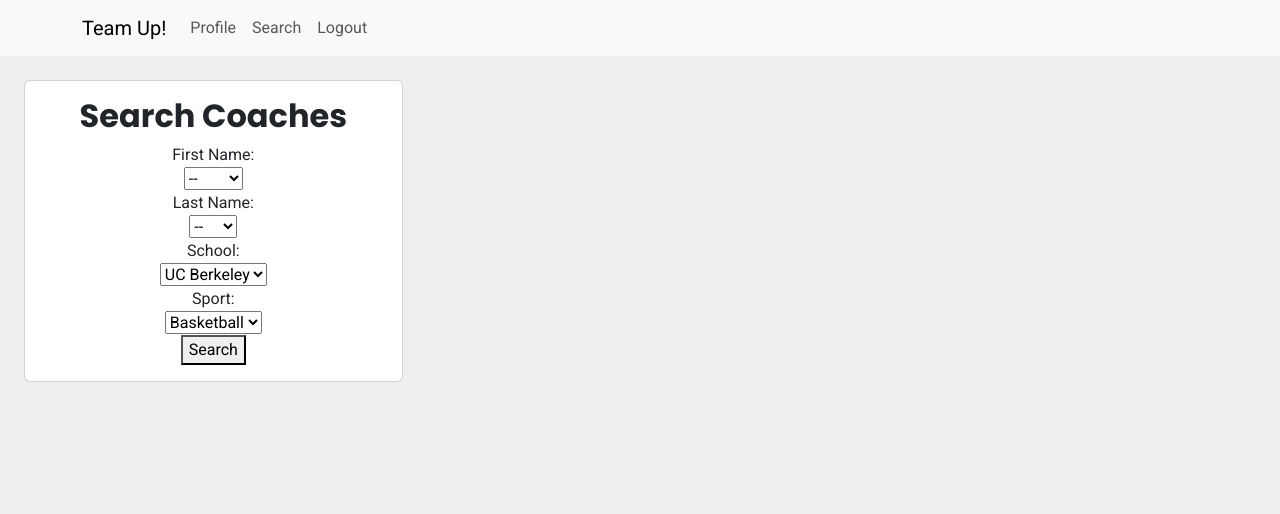
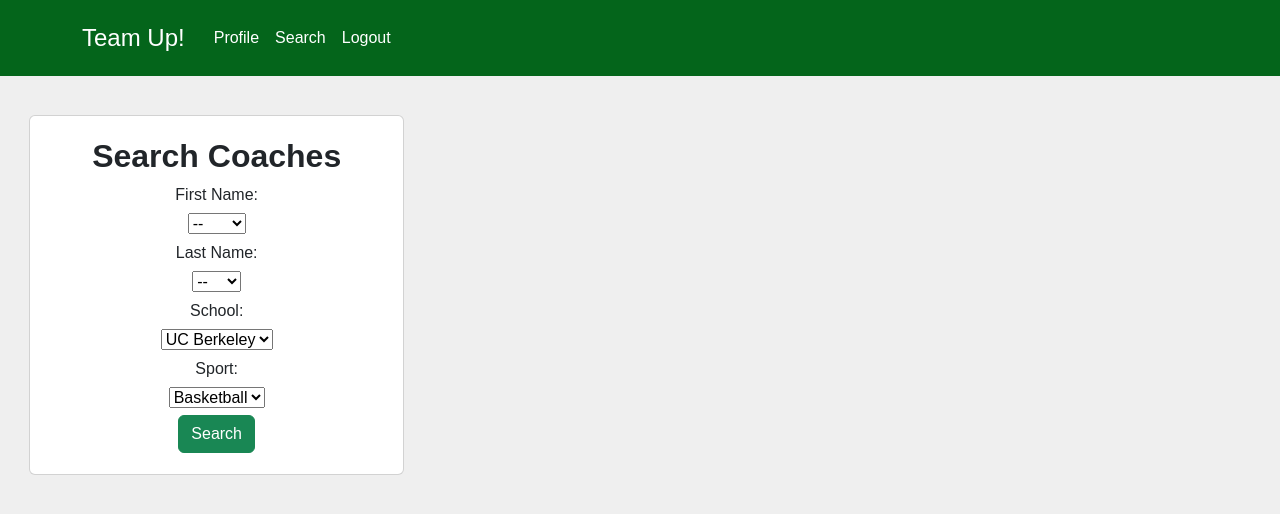
Before and after one commit to iareadrian/HB-college-athlete-recruiting, a Flask app: page /new-search in a window 1280 px wide. Shown: the top 514 px of the page. Run offline with Flask 2, Linux system fonts and the light colour scheme; the visitor is signed in with stand-in values (Sample User, id 1); data comes from the database, SQL or seed files in the repository.

Commit message:
Green buttons added

```diff
--- a/static/coachSearchResults.js
+++ b/static/coachSearchResults.js
@@ -6,7 +6,8 @@ const displayResults = (searchResults) => {
         resultElement = document.createElement('div');
         resultElement.classList.add('profile-card')
         messageBtn = document.createElement('button');
-        messageBtn.innerText = 'Send SMS';
+        messageBtn.classList.add('btn', 'btn-success');
+        messageBtn.innerText = 'Send This User A Text';
         resultElement.innerHTML = (
             `Student: ${result.fname} ${result.lname}<br>`
             + `Gender: ${result.gender}<br>`
--- a/static/css/style.css
+++ b/static/css/style.css
@@ -1,7 +1,3 @@
-@import url('https://fonts.googleapis.com/css2?family=Roboto:wght@300;400;700&display=swap');
-@import url('https://fonts.googleapis.com/css2?family=Poppins:wght@300;400;700&display=swap');
-@import url('https://fonts.googleapis.com/css2?family=Playfair+Display:wght@400;700&display=swap');
-
 #results {
     max-height: 1080px;
     overflow: auto;
@@ -23,11 +19,45 @@
 }
 
 h1, h2, h3 {
-    font-family: 'Poppins', sans-serif;
-    font-weight: 700; /* Bold weight */
+    font-family: Arial, Helvetica, sans-serif;
+    font-weight: 800; /* Bold weight */
 }
 
 body {
     background-color: #efefef;
-    font-family: 'Roboto', sans-serif;
+    font-family: Arial, Helvetica, sans-serif
 }
+
+div {
+    padding: 5px;
+}
+
+nav {
+    background-color: rgb(4, 101, 27);
+}
+
+.navbar-brand {
+    font-family: Arial, Helvetica, sans-serif
+    font-weight: 800;
+    font-size: 24px;
+    color: #ffffff;
+}
+
+.navbar-toggler {
+    padding: var(--bs-navbar-toggler-padding-y) var(--bs-navbar-toggler-padding-x);
+    font-size: var(--bs-navbar-toggler-font-size);
+    line-height: 1;
+    color: #ffffff;
+    background-color: transparent;
+    border: var(--bs-border-width) solid #ffffff(--bs-navbar-toggler-border-color);
+    border-radius: var(--bs-navbar-toggler-border-radius);
+    transition: var(--bs-navbar-toggler-transition);
+}
+
+.navbar-toggler-icon {
+    filter: invert(100%)
+}
+
+.nav-link {
+    color: #ffffff;
+}
--- a/static/studentSearchResults.js
+++ b/static/studentSearchResults.js
@@ -16,8 +16,9 @@ const displayResults = (searchResults) => {
     searchResults.forEach((result) => {
         resultElement = document.createElement('div');
         resultElement.classList.add('profile-card');
-        messageBtn = document.createElement('button')
-        messageBtn.innerText = 'Send SMS'
+        messageBtn = document.createElement('button');
+        messageBtn.classList.add('btn', 'btn-success')
+        messageBtn.innerText = 'Send This User A Text';
         resultElement.innerHTML = (
             `Coach: ${result.fname} ${result.lname}<br>`
             + `School: ${result.school_id}<br>`
--- a/templates/base.html
+++ b/templates/base.html
@@ -16,7 +16,7 @@
     <!-- <body class="d-flex justify-content-center align-items-center min-vw-100 min-vh-100"> -->
 
     <body>
-        <nav class="navbar navbar-expand-lg navbar-light bg-light" id="main-nav">
+        <nav class="navbar navbar-expand-lg" id="main-nav">
             <div class="container">
                 <a class="navbar-brand" href="#">Team Up!</a>
                 {% if request.path != '/' %}
--- a/templates/coach-profile.html
+++ b/templates/coach-profile.html
@@ -13,7 +13,7 @@
                 <p>Sport:  {{ coach.sport.sport_name }}</p>
                 <p>Bio:  {{ coach.bio }}</p>
                 <form action="/new-search">
-                    <input type="submit" value="Search Students">
+                    <input type="submit" value="Search Students" class="btn btn-success">
                 </form>
             </div>
         </div>
--- a/templates/complete-coach-profile.html
+++ b/templates/complete-coach-profile.html
@@ -33,7 +33,7 @@
                     </select>
                 </div>
                 <div>
-                    <input type="submit" value="Create Profile">
+                    <input type="submit" value="Create Profile" class="btn btn-success">
                 </div>
             </form>
         </div>
--- a/templates/complete-student-profile.html
+++ b/templates/complete-student-profile.html
@@ -59,7 +59,7 @@
                     </select>
                 </div>
                 <div>
-                    <input type="submit" value="Create Profile">
+                    <input type="submit" value="Create Profile" class="btn btn-success">
                 </div>
             </form>
         </div>
--- a/templates/homepage.html
+++ b/templates/homepage.html
@@ -32,7 +32,7 @@
                             <label class="form-check-label" for="coach">Coach</label>
                         </div>
                         <p class="text-center">
-                            <input type="submit" value="Login">
+                            <input type="submit" value="Login" class="btn btn-success">
                         </p>
                     </form>
                 </div>
@@ -59,7 +59,7 @@
                         </p>
 
                         <p class="text-center">
-                            <input type="submit" value="Create Student Account">
+                            <input type="submit" value="Create Student Account" class="btn btn-success">
                         </p>
                     </form>
                 </div>
@@ -77,7 +77,7 @@
                         </p>
 
                         <p class="text-center">
-                            <input type="submit" value="Create Coach Account">
+                            <input type="submit" value="Create Coach Account" class="btn btn-success">
                         </p>
                     </form>
                 </div>
--- a/templates/search-coaches.html
+++ b/templates/search-coaches.html
@@ -51,7 +51,7 @@
 
                             <!--do ajax request here(post request)
                                 send the form data. gets teh form data repackaged, then fix the queries to the db)-->
-                            <button type="submit" id="search-btn">Search</button>
+                            <button type="submit" id="search-btn" class="btn btn-success">Search</button>
                         </form>
                     </div>
                 </div>
--- a/templates/search-students.html
+++ b/templates/search-students.html
@@ -79,7 +79,7 @@
                                     <option value="2">Berkeley, California</option>
                                 </select>
                             </div>
-                            <button type="submit" id="search-btn">Search</button>
+                            <button type="submit" id="search-btn" class="btn btn-success">Search</button>
                         </form>
                     </div>
                 </div>
--- a/templates/student-profile.html
+++ b/templates/student-profile.html
@@ -17,7 +17,7 @@
                 <p>Location:  {{ student.location.city }}, {{ student.location.state }}</p>
                 <p>Bio:  {{ student.bio }}</p>
                 <form action="/new-search">
-                    <input type="submit" value="Search Coaches">
+                    <input type="submit" value="Search Coaches" class="btn btn-success">
                 </form>
             </div>
         </div>
```
